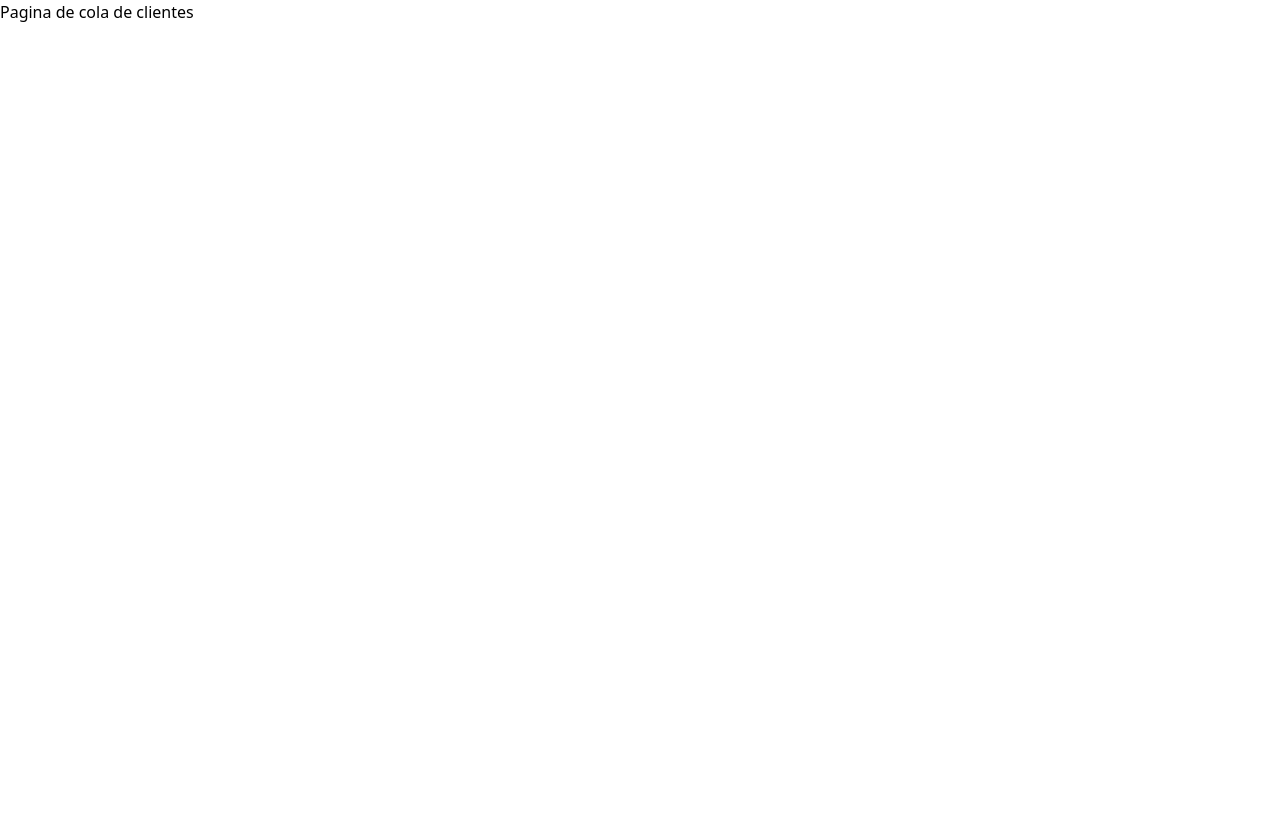
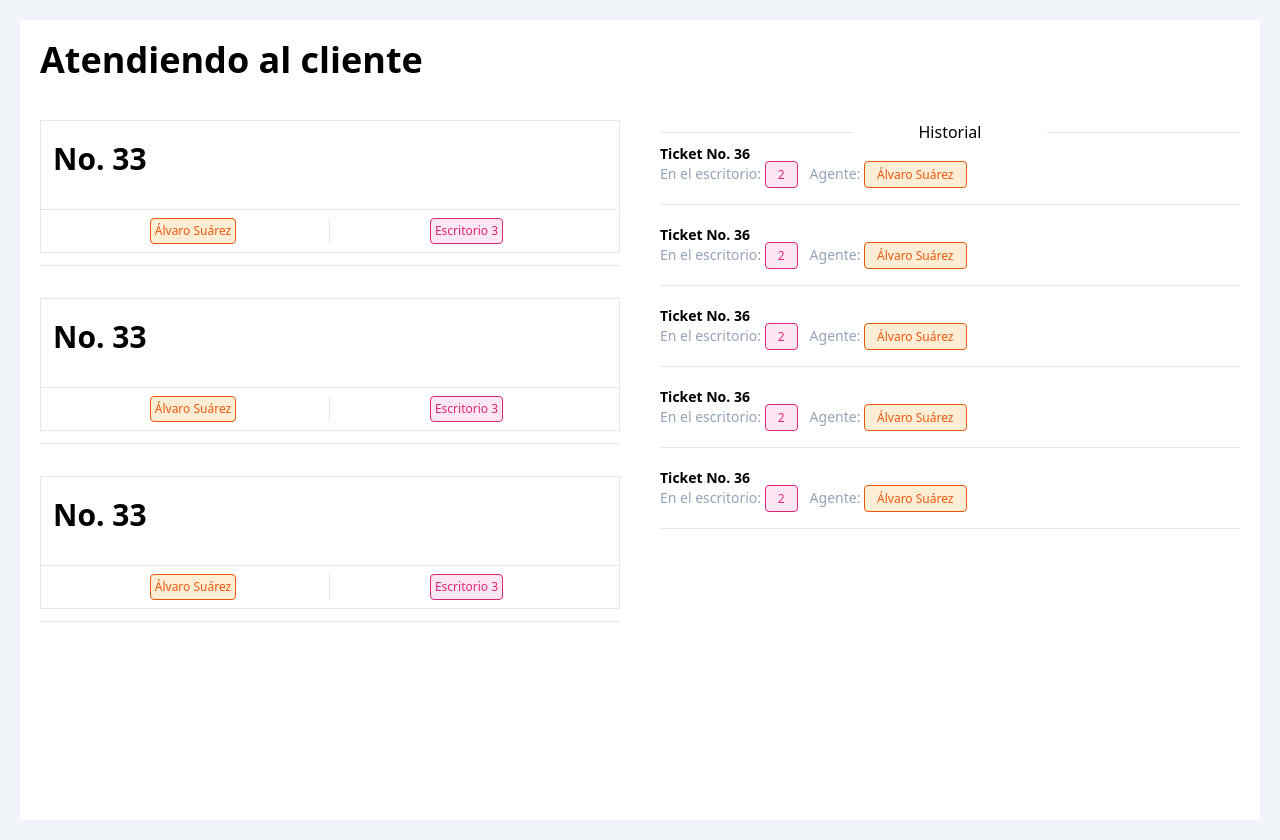
Before and after one commit to Alvarotloc/TicketsApp-Front-Sockets, a React (Vite) app: page /cola in a window 1280 px wide. Before the commit the page ends 800 px from the top, so only its background shows below. Built offline with nearby package versions, Linux system fonts and the light colour scheme.

Commit message:
Añadida página de cola de tickets

```diff
--- a/src/App.tsx
+++ b/src/App.tsx
@@ -1,6 +1,6 @@
 import { FC } from "react";
 import { BrowserRouter, Routes, Route } from "react-router-dom";
-import { CrearTicket, IngresarEscritorio } from "./pages";
+import { ColaTickets, CrearTicket, IngresarEscritorio } from "./pages";
 
 const App: FC = (): JSX.Element => {
   return (
@@ -9,7 +9,7 @@ const App: FC = (): JSX.Element => {
         <Route path="/">
           <Route index element={<IngresarEscritorio />} />
           <Route path="/escritorio" element={<h1>Pagina de escritorio</h1>} />
-          <Route path="/cola" element={<h1>Pagina de cola de clientes</h1>} />
+          <Route path="/cola" element={<ColaTickets />} />
           <Route path="/crear" element={<CrearTicket />} />
           <Route path="*" element={<h1>Pagina de 404</h1>} />
         </Route>
--- /dev/null
+++ b/src/pages/CardGrande.tsx
@@ -0,0 +1,19 @@
+import { FC } from 'react';
+export const CardGrande:FC = ():JSX.Element => {
+  return (
+    <>
+    <article className='border'>
+        <h2 className='pl-3 pt-5 pb-8 w-72 text-3xl font-semibold'>No. 33</h2>
+        <div className='border-t flex justify-between py-2 px-4'>
+            <div className='w-1/2 flex justify-center border-r'>
+            <p className='text-xs border p-1 rounded text-orange-600 bg-orange-100 border-orange-600'>Álvaro Suárez</p>
+            </div>
+            <div className='w-1/2 flex justify-center'>
+            <p className='text-xs border p-1 rounded text-pink-600 bg-pink-100 border-pink-600'>Escritorio 3</p>
+            </div>
+        </div>
+    </article>
+        <hr className='mt-3 mb-8'/>
+    </>
+  )
+}
--- /dev/null
+++ b/src/pages/ColaTickets.tsx
@@ -0,0 +1,31 @@
+import { FC } from "react";
+import { CardGrande } from "./CardGrande";
+import { HistorialTickets } from "./HistorialTickets";
+export const ColaTickets: FC = (): JSX.Element => {
+  return (
+    <div className="min-h-screen bg-slate-100 p-5">
+      <main className="bg-white min-h-screen pt-5 px-5">
+        <h1 className="text-4xl font-semibold">Atendiendo al cliente</h1>
+        <div className="flex flex-col md:flex-row md:space-x-10 mt-10">
+          <section className="w-full md:w-1/2">
+            <CardGrande />
+            <CardGrande />
+            <CardGrande />
+          </section>
+          <section className="w-full md:w-1/2">
+            <div className="flex w-full justify-between items-center">
+              <hr className="w-1/3 bg-black" />
+              <p>Historial</p>
+              <hr className="w-1/3 bg-black" />
+            </div>
+            <HistorialTickets />
+            <HistorialTickets />
+            <HistorialTickets />
+            <HistorialTickets />
+            <HistorialTickets />
+          </section>
+        </div>
+      </main>
+    </div>
+  );
+};
--- /dev/null
+++ b/src/pages/HistorialTickets.tsx
@@ -0,0 +1,15 @@
+import { FC } from 'react';
+export const HistorialTickets:FC = ():JSX.Element => {
+  return (
+    <>
+        <article>
+            <h3 className='text-sm font-semibold'>Ticket No. 36</h3>
+            <div className='flex flex-col space-y-4 sm:flex-row sm:space-y-0 sm:space-x-3 '>
+                <p className='text-slate-400 text-sm'>En el escritorio: <span className='text-xs border p-1 px-3 rounded text-pink-600 bg-pink-100 border-pink-600'>2</span></p>
+                <p className='text-slate-400 text-sm'>Agente: <span className='text-xs border p-1 rounded px-3 text-orange-600 bg-orange-100 border-orange-600'>Álvaro Suárez</span></p>
+            </div>
+            <hr className='my-5'/>
+        </article>
+    </>
+  )
+}
--- a/src/pages/index.ts
+++ b/src/pages/index.ts
@@ -1,2 +1,5 @@
 export * from './CrearTicket'
 export * from './IngresarEscritorio'
+export * from './ColaTickets'
+export * from './CardGrande'
+export * from './HistorialTickets'
```
